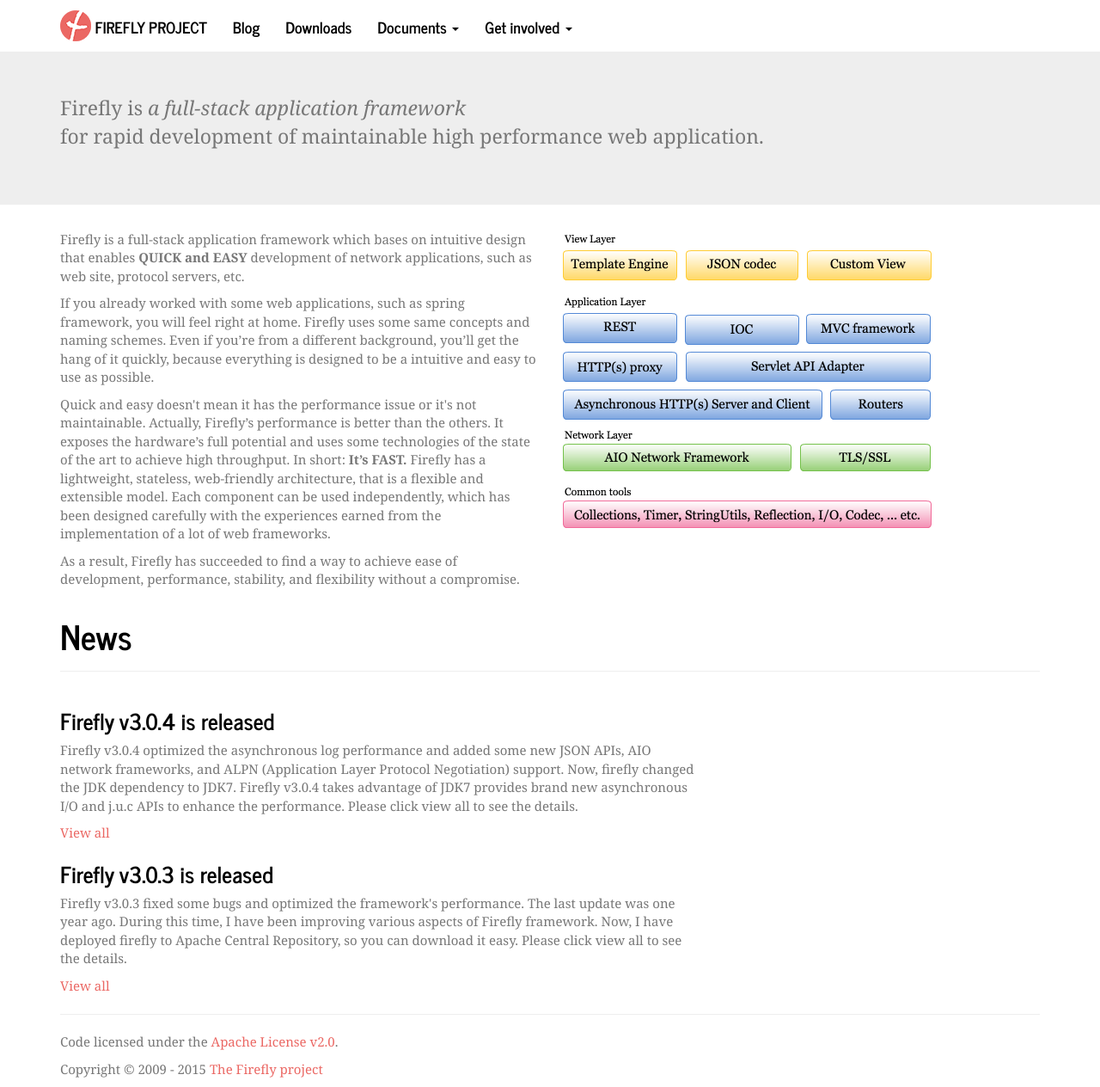
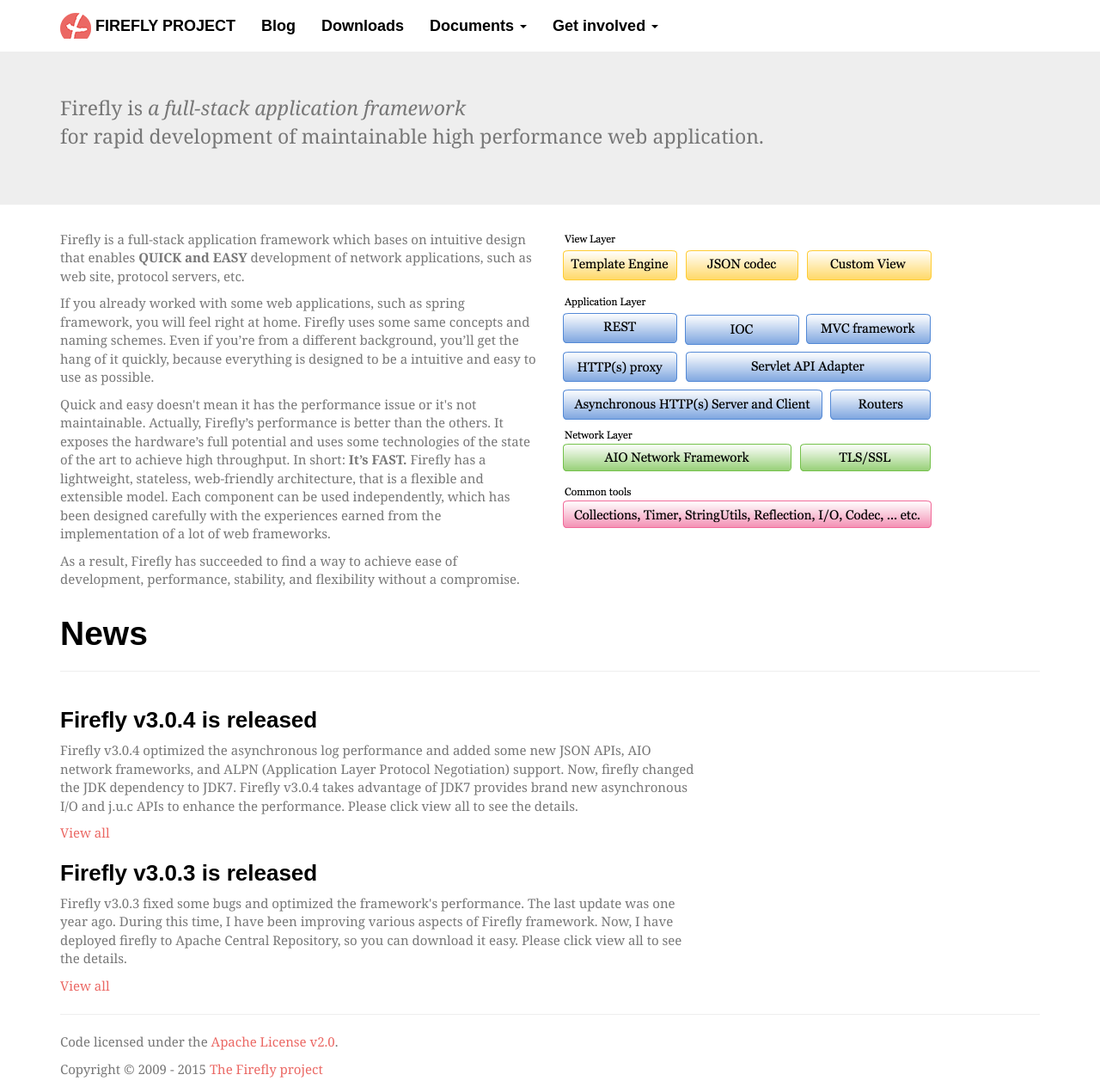
Before and after one commit to hypercube1024/firefly, a Jekyll site: the page built from index.html, in a window 1280 px wide. Shown: the whole page at 86% size. Built offline with Jekyll 4.4.1, drawn with Linux system fonts in a browser that asks for light colours; some web fonts are replaced.

Commit message:
upgrade bootstrap

```diff
--- a/_includes/head.html
+++ b/_includes/head.html
@@ -5,10 +5,10 @@
 <meta name="description" content="Firefly framework is a high performance full-stack java web framework. It helps you create a java web application Easy and Quickly. It provides MVC framework with HTTP Server and many other useful components for developing web applications. That means you can easy deploy your web without any other java web containers, in short , it’s containerless. It taps into the fullest potential of hardware using SEDA architecture, a highly customizable thread model. " />
 
 <meta http-equiv="Content-Type" content="text/html; charset=utf-8" />
-<meta name="viewport" content="width=device-width, initial-scale=1.0">
+<meta name="viewport" content="width=device-width, initial-scale=1.0" />
 <!-- Bootstrap -->
-<link href="{{ site.url }}/css/bootstrap.min.css" rel="stylesheet" media="screen">
-<link href="{{ site.url }}/css/github.css" rel="stylesheet" media="screen">
+<link href="{{ site.url }}/css/bootstrap.min.css" rel="stylesheet" media="screen" />
+<link href="{{ site.url }}/css/github.css" rel="stylesheet" media="screen" />
 
 <!-- HTML5 shim and Respond.js IE8 support of HTML5 elements and media queries -->
 <!--[if lt IE 9]>
```
Also changed, not shown: css/bootstrap.min.css, js/bootstrap.min.js.
